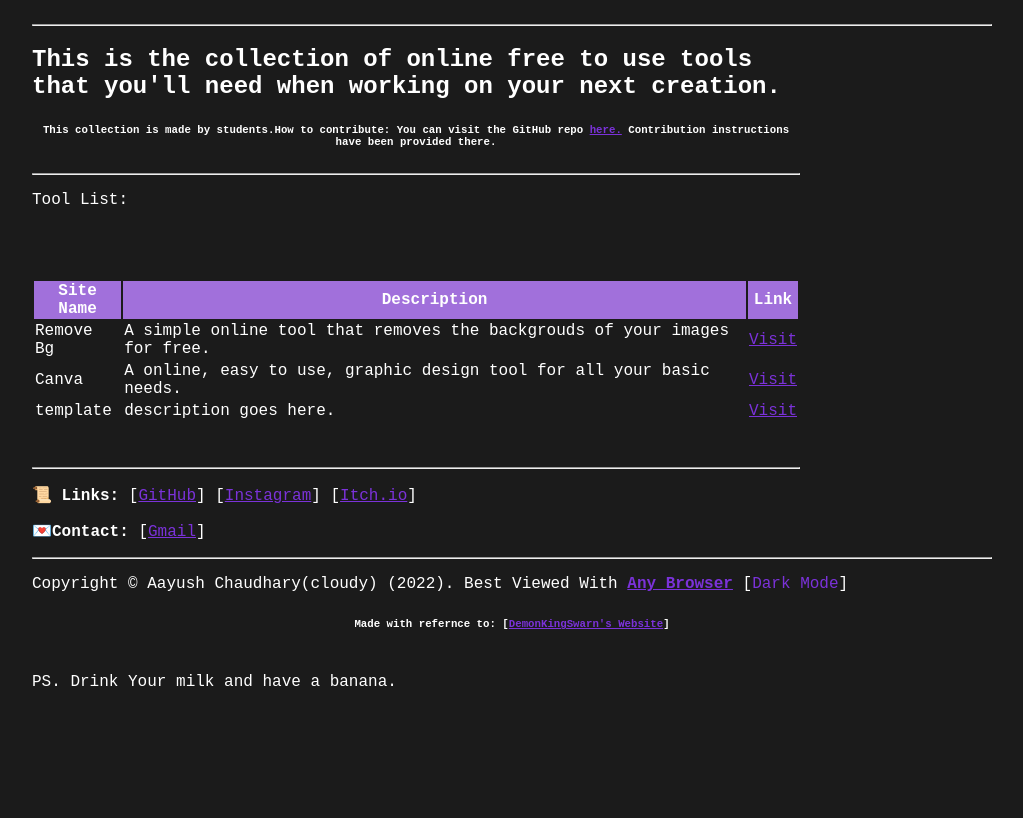
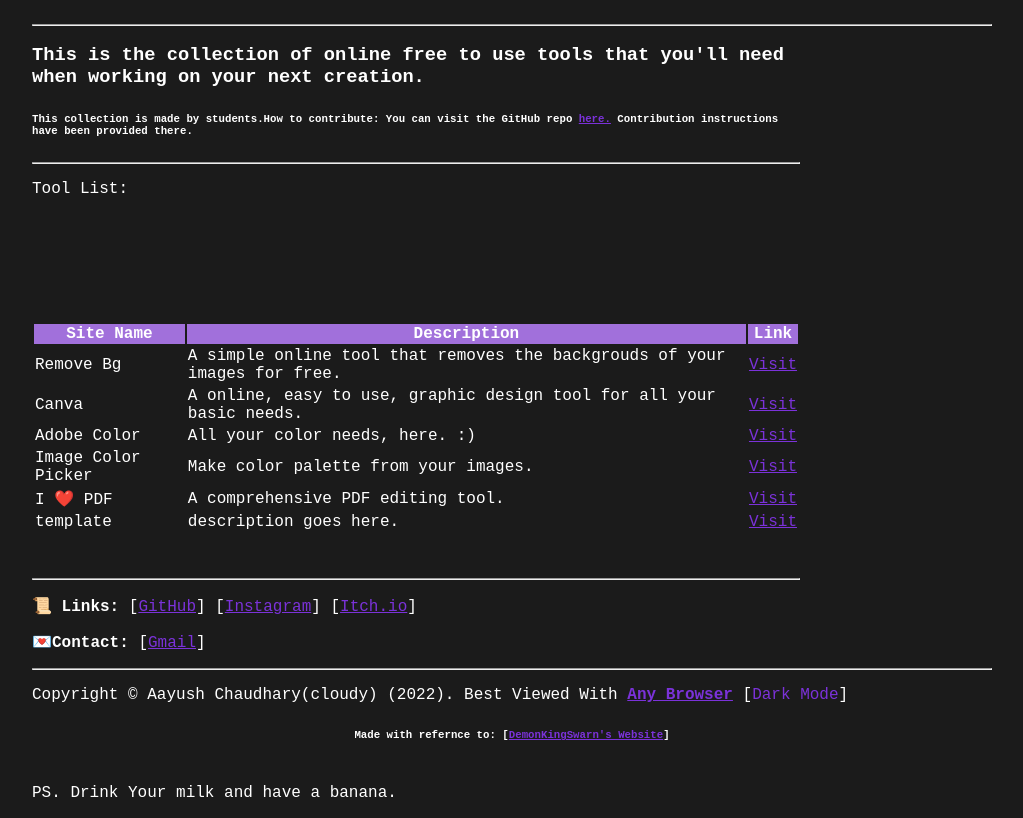
Before and after one commit to gamedevCloudy/online-tools, a plain HTML site: page index.html in a window 1280 px wide. Shown: the part 77-895 px from the top of the page, without its empty margins (128-1151 px from the left). Before the commit the page ends 800 px from the top, so only its background shows below. Drawn offline with Linux system fonts and the light colour scheme.

Commit message:
Added a bit more content.

```diff
--- a/index.html
+++ b/index.html
@@ -13,9 +13,9 @@
 
     <hr>
 
-    <div class = "content">
-        <h2>This is the collection of online free to use tools that you'll need when working on your next creation.</h2>
-        <h6>This collection is made by students.How to contribute: You can visit the GitHub repo <a href="https://github.com/gamedevCloudy/online-tools">here.</a> Contribution instructions have been provided there.</h6>
+    <div class="content">
+        <h3>This is the collection of online free to use tools that you'll need when working on your next creation.</h3>
+        <h6 style="text-align: left;">This collection is made by students.How to contribute: You can visit the GitHub repo <a href="https://github.com/gamedevCloudy/online-tools">here.</a> Contribution instructions have been provided there.</h6>
         <hr>
         <p>Tool List: </p>
         <table>
@@ -28,19 +28,37 @@
                 <tr>
                   <td>Remove Bg</td>
                   <td>A simple online tool that removes the backgrouds of your images for free.</td>
-                  <td><a href="https://remove.bg">Visit</a></td>
+                  <td><a href="https://remove.bg" target="_blank">Visit</a></td>
                 </tr>
                 <br>
                 <tr>
                   <td>Canva</td>
                   <td>A online, easy to use, graphic design tool for all your basic needs. </td>
-                  <td><a href="https://canva.com">Visit</a></td>
+                  <td><a href="https://canva.com"target="_blank">Visit</a></td>
                 </tr>
+                <br>
+                <tr>
+                    <td>Adobe Color</td>
+                    <td>All your color needs, here. :) </td>
+                    <td><a href="https://color.adobe.com" target="_blank">Visit</a></td>
+                  </tr>
+                <br>
+                <tr>
+                    <td>Image Color Picker</td>
+                    <td>Make color palette from your images.</td>
+                    <td><a href="https://imagecolorpicker.com" target="_blank">Visit</a></td>
+                  </tr>
+                <br>
+                <tr>
+                    <td>I ❤️ PDF</td>
+                    <td>A comprehensive PDF editing tool.</td>
+                    <td><a href="https://ilovepdf.com" target="_blank">Visit</a></td>
+                  </tr>
                 <br>
                 <tr>
                   <td>template</td>
                   <td>description goes here.</td>
-                  <td><a href="">Visit</a></td>
+                  <td><a href="" target="_blank">Visit</a></td>
                      <!-- add link here -->
                 </tr>
 
--- a/style.css
+++ b/style.css
@@ -43,7 +43,8 @@ h6{
 }
 
 .content{
-    text-align: relative;
+    align-content: justified;
+    text-align: centre;
     position: relative;
     width: 80%;
 }
```
